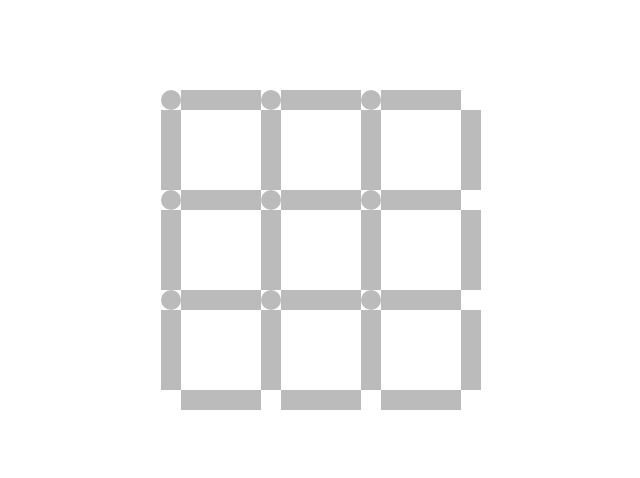
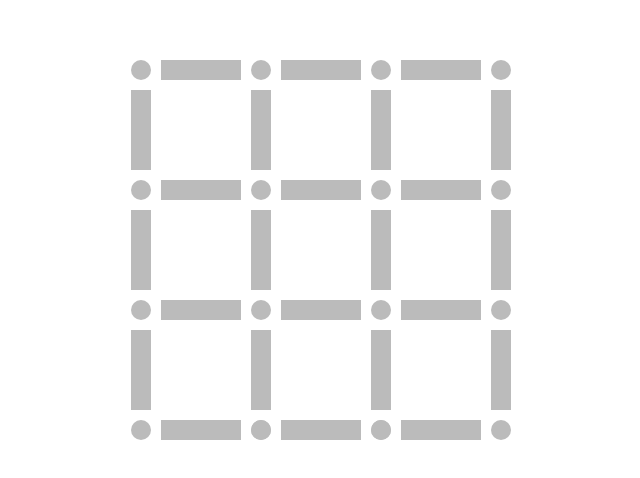
Before and after one commit to nellu-art/dots-and-boxes, a React (Vite) app: page / in a window 1280 px wide. Shown: the part 150-628 px from the top of the page, without its empty margins (319-959 px from the left). Built offline with nearby package versions, Linux system fonts and the light colour scheme.

Commit message:
refactor gameboard, use players color, use css vars

```diff
--- a/src/GameBoard.css
+++ b/src/GameBoard.css
@@ -1,22 +1,24 @@
-.cell {
-  position: relative;
-  width: 100px;
-  height: 100px;
-}
-.cell.completed {
-  background-color: #fff;
-  background-opacity: 0.9;
+:root {
+  --dot-size: 20px;
+  --dot-color: #bbb;
+  --line-size: calc(var(--dot-size) * 4);
 }
 
 .dot {
-  height: 20px;
-  width: 20px;
-  background-color: #bbb;
+  height: var(--dot-size);
+  width: var(--dot-size);
+  background-color: var(--dot-color);
   border-radius: 50%;
   display: inline-block;
   position: absolute;
-  top: -10px;
-  left: -10px;
+  top: calc(-1 * var(--dot-size) / 2);
+  left: calc(-1 * var(--dot-size) / 2);
+}
+
+.cell {
+  position: relative;
+  width: calc(var(--dot-size) * 6);
+  height: calc(var(--dot-size) * 6);
 }
 
 .row {
@@ -24,42 +26,70 @@
 }
 
 .line {
-  background-color: #bbb;
+  background-color: var(--dot-color);
   position: absolute;
 }
 
 .line.top {
-  width: 80px;
-  height: 20px;
-  top: -10px;
-  left: 10px;
+  width: var(--line-size);
+  height: var(--dot-size);
+  top: calc(-1 * var(--dot-size) / 2);
+  left: var(--dot-size);
 }
 
 .line.left {
-  width: 20px;
-  height: 80px;
-  left: -10px;
-  top: 10px;
+  width: var(--dot-size);
+  height: var(--line-size);
+  left: calc(-1 * var(--dot-size) / 2);
+  top: var(--dot-size);
 }
 
 .line.bottom {
-  width: 80px;
-  height: 20px;
-  bottom: -10px;
-  right: 10px;
+  width: var(--line-size);
+  height: var(--dot-size);
+  bottom: calc(-1 * var(--dot-size) / 2);
+  right: var(--dot-size);
 }
 
 .line.right {
-  width: 20px;
-  height: 80px;
-  right: -10px;
-  bottom: 10px;
+  width: var(--dot-size);
+  height: var(--line-size);
+  right: calc(-1 * var(--dot-size) / 2);
+  bottom: var(--dot-size);
 }
 
-.line.player1 {
-  background-color: #ff0000;
+.line.right::before {
+  content: '';
+  position: absolute;
+  height: var(--dot-size);
+  width: var(--dot-size);
+  background-color: var(--dot-color);
+  border-radius: 50%;
+  display: inline-block;
+  top: calc(-1 * (var(--dot-size) + var(--dot-size) / 2));
+  left: 0;
 }
 
-.line.player2 {
-  background-color: #0000ff;
+.line.bottom::before {
+  content: '';
+  position: absolute;
+  height: var(--dot-size);
+  width: var(--dot-size);
+  background-color: var(--dot-color);
+  border-radius: 50%;
+  display: inline-block;
+  top: 0;
+  left: calc(-1 * (var(--dot-size) + var(--dot-size) / 2));
 }
+
+.line.bottom::after {
+  content: '';
+  position: absolute;
+  height: var(--dot-size);
+  width: var(--dot-size);
+  background-color: var(--dot-color);
+  border-radius: 50%;
+  display: inline-block;
+  top: 0;
+  right: calc(-1 * (var(--dot-size) + var(--dot-size) / 2));
+}
--- a/src/GameBoard.tsx
+++ b/src/GameBoard.tsx
@@ -1,76 +1,91 @@
-import { useState } from "react";
-import "./GameBoard.css";
+import { useState } from 'react';
+import './GameBoard.css';
 
 const boardSize = 3;
 
 type CellData = {
-  top: number;
-  bottom: number;
-  left: number;
-  right: number;
+  top: string | null;
+  bottom: string | null;
+  left: string | null;
+  right: string | null;
+  completedBy?: string | null;
 };
 
 type Board = CellData[][];
 
-const createBoardData = () => {
-  const result = [];
+const createBoardData = (): Board => {
+  const result: Array<CellData[]> = [];
+
   for (let i = 0; i < boardSize; i++) {
     const row = [];
     for (let j = 0; j < boardSize; j++) {
-      row.push({ top: 0, bottom: 0, left: 0, right: 0 });
+      row.push({ top: null, bottom: null, left: null, right: null });
     }
     result.push(row);
   }
+
   return result;
 };
 
 const initialBoardData = createBoardData();
 
+const PLAYERS_ID = {
+  PLAYER_1: '1',
+  PLAYER_2: '2',
+};
+
+const getPlayersColor = (playerId: string) => {
+  switch (playerId) {
+    case PLAYERS_ID.PLAYER_1:
+      return '#f00';
+    case PLAYERS_ID.PLAYER_2:
+      return '#00f';
+  }
+};
+
 export const GameBoard = () => {
-  const [activePlayer, setActivePlayer] = useState<"player1" | "player2">(
-    "player1"
-  );
+  const [activePlayer, setActivePlayer] = useState<string>(PLAYERS_ID.PLAYER_1);
   const [board, setBoard] = useState<Board>(initialBoardData);
 
-  const handleClick = (params: {
-    rowIndex: number;
-    colIndex: number;
-    position: Position;
-  }) => {
+  const handleClick = (params: { rowIndex: number; colIndex: number; position: Position }) => {
+    const newState = [...board];
     const { rowIndex, colIndex, position } = params;
-    const cell = board[rowIndex][colIndex];
-    if (cell[position] !== 0) return;
+    const cell = newState[rowIndex][colIndex];
 
-    setActivePlayer((prevState) =>
-      prevState === "player1" ? "player2" : "player1"
-    );
+    if (cell[position] !== null) return;
 
-    setBoard((prevState) => {
-      const { rowIndex, colIndex, position } = params;
-      const newState = [...prevState];
-      const cell = newState[rowIndex][colIndex];
     switch (position) {
-        case "top":
-          cell.top = activePlayer === "player1" ? 1 : 2;
+      case 'top':
+        cell.top = activePlayer;
         break;
-        case "bottom":
-          cell.bottom = activePlayer === "player1" ? 1 : 2;
+      case 'bottom':
+        cell.bottom = activePlayer;
         break;
-        case "left":
-          cell.left = activePlayer === "player1" ? 1 : 2;
+      case 'left':
+        cell.left = activePlayer;
         break;
-        case "right":
-          cell.right = activePlayer === "player1" ? 1 : 2;
+      case 'right':
+        cell.right = activePlayer;
         break;
     }
-      return newState;
-    });
+
+    const hasAllSelectedLine = Object.values(cell).every((value) => value !== null);
+
+    if (hasAllSelectedLine) {
+      cell.completedBy = activePlayer;
+    } else {
+      setActivePlayer((prevState) =>
+        prevState === PLAYERS_ID.PLAYER_1 ? PLAYERS_ID.PLAYER_2 : PLAYERS_ID.PLAYER_1
+      );
+    }
+
+    setBoard(newState);
   };
 
   return (
     <div>
       {board.map((row, rowIndex) => (
-        <div key={rowIndex} className="row">
+        <div key={rowIndex} className='row'>
           {row.map((col, colIndex) => (
             <Cell
               key={`${rowIndex}-${colIndex}`}
@@ -88,75 +103,48 @@ export const GameBoard = () => {
   );
 };
 
-type Position = "top" | "bottom" | "left" | "right";
+type Position = 'top' | 'bottom' | 'left' | 'right';
 interface CellProps {
   rowIndex: number;
   colIndex: number;
   showRight?: boolean;
   showBottom?: boolean;
-  completed?: boolean;
-  onClick?: (params: {
-    rowIndex: number;
-    colIndex: number;
-    position: Position;
-  }) => void;
+  onClick: (params: { rowIndex: number; colIndex: number; position: Position }) => void;
   data: CellData;
 }
 
-const Cell = ({
-  rowIndex,
-  colIndex,
-  showRight,
-  showBottom,
-  completed,
-  onClick,
-  data,
-}: CellProps) => {
+const Cell = ({ rowIndex, colIndex, showRight, showBottom, onClick, data }: CellProps) => {
   const handleClick = (position: Position) => {
-    onClick?.({ rowIndex, colIndex, position });
+    onClick({ rowIndex, colIndex, position });
   };
 
+  // const getCompletedClassName = () => {
+  //   if (data.completedBy === 1) return 'player1';
+  //   if (data.completedBy === 2) return 'player2';
+  //   return '';
+  // };
+
   return (
-    <div className={`cell ${completed}`}>
-      <Line
-        position="top"
-        selectedBy={
-          data.top === 1 ? "player1" : data.top === 2 ? "player2" : undefined
-        }
-        onClick={() => handleClick("top")}
-      />
+    <div className={`cell`}>
+      <Line position='top' selectedBy={data.top || undefined} onClick={() => handleClick('top')} />
       <Dot />
       <Line
-        position="left"
-        selectedBy={
-          data.left === 1 ? "player1" : data.left === 2 ? "player2" : undefined
-        }
-        onClick={() => handleClick("left")}
+        position='left'
+        selectedBy={data.left || undefined}
+        onClick={() => handleClick('left')}
       />
       {showRight && (
         <Line
-          position="right"
-          selectedBy={
-            data.right === 1
-              ? "player1"
-              : data.right === 2
-              ? "player2"
-              : undefined
-          }
-          onClick={() => handleClick("right")}
+          position='right'
+          selectedBy={data.right || undefined}
+          onClick={() => handleClick('right')}
         />
       )}
       {showBottom && (
         <Line
-          position="bottom"
-          selectedBy={
-            data.bottom === 1
-              ? "player1"
-              : data.bottom === 2
-              ? "player2"
-              : undefined
-          }
-          onClick={() => handleClick("bottom")}
+          position='bottom'
+          selectedBy={data.bottom || undefined}
+          onClick={() => handleClick('bottom')}
         />
       )}
     </div>
@@ -165,14 +153,18 @@ const Cell = ({
 
 interface LineProps {
   position: Position;
-  selectedBy?: "player1" | "player2";
+  selectedBy?: string;
   onClick?: () => void;
 }
 
 const Line = ({ position, selectedBy, onClick }: LineProps) => {
-  return <div className={`line ${position} ${selectedBy}`} onClick={onClick} />;
+  const color = getPlayersColor(selectedBy || '');
+
+  return (
+    <div className={`line ${position}`} style={{ backgroundColor: color }} onClick={onClick} />
+  );
 };
 
 const Dot = () => {
-  return <span className="dot"></span>;
+  return <span className='dot'></span>;
 };
```
Lines whose indentation alone changed are shown as unchanged.
